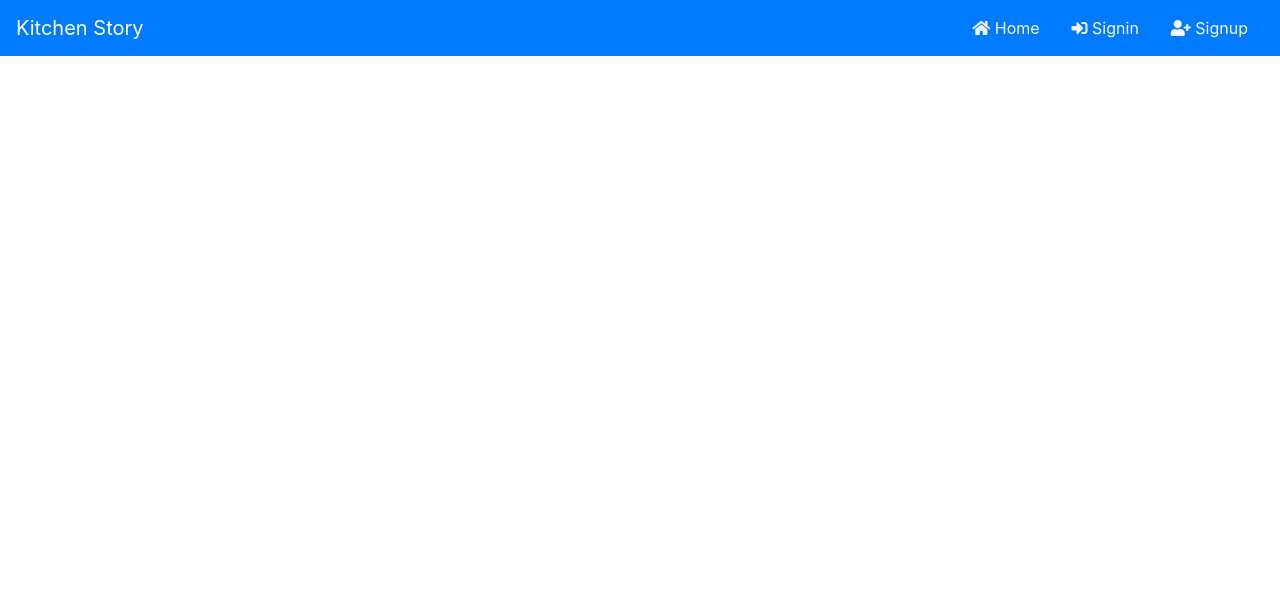
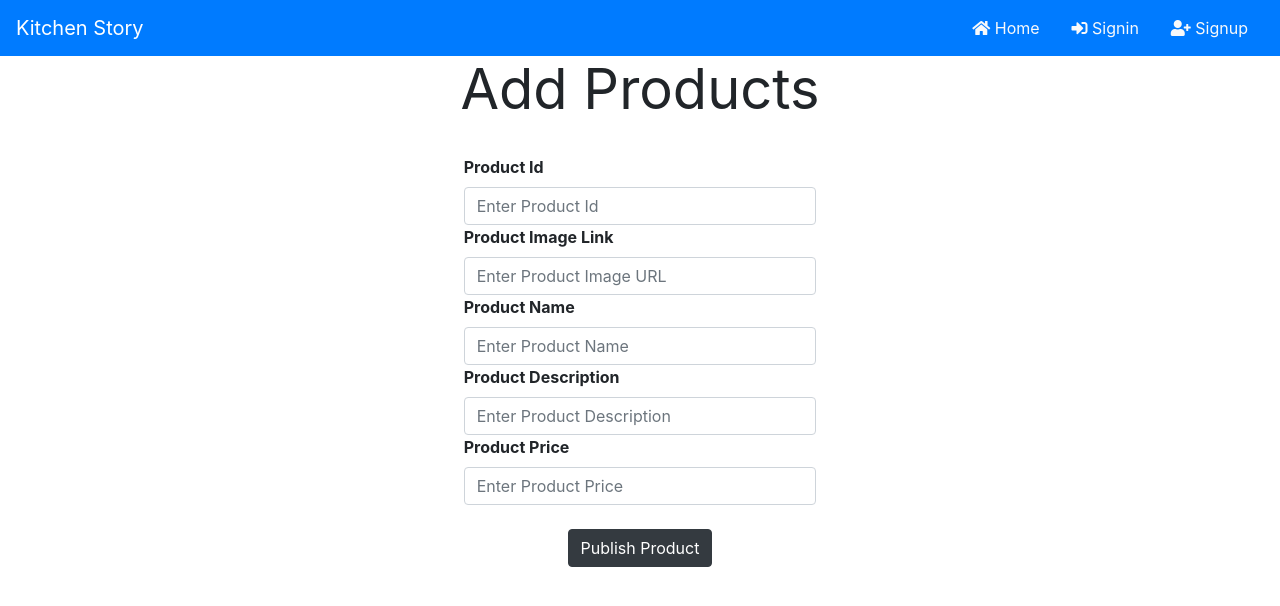
Before and after one commit to VastalShah/KitchenStory, an Angular app: page /admin in a window 1280 px wide. Before the commit this address led to /. Shown: the top 606 px of the page. Built offline with nearby package versions, Linux system fonts and the light colour scheme.

Commit message:
added admin component

```diff
--- /dev/null
+++ b/src/app/adminpage/adminpage.component.html
@@ -0,0 +1,46 @@
+<div class="container">
+    <blockquote class="blockquote text-center">
+        <h1 class="display-4"><strong>Add Products</strong></h1>
+    </blockquote>
+    <form style="padding: 1rem;" class="needs-validation">
+        <div class="form-row justify-content-center align-items-center">
+            <div class="col-md-4">
+                <label for="p_id"><strong>Product Id</strong></label>
+                <input type="text" id="p_id" class="form-control" placeholder="Enter Product Id" required (input)="handleProductId($event)">
+            </div>
+        </div>
+        <div class="form-row justify-content-center align-items-center">
+            <div class="col-md-4">
+                <label for="p_imgurl"><strong>Product Image Link</strong></label>
+                <input type="text" id="p_imgurl" class="form-control" placeholder="Enter Product Image URL" required (input)="handleProductImage($event)">
+            </div>
+        </div>
+        <div class="form-row justify-content-center align-items-center">
+            <div class="col-md-4">
+                <label for="p_name"><strong>Product Name</strong></label>
+                <input type="text" id="p_name" class="form-control" placeholder="Enter Product Name" required (input)="handleProductName($event)">
+            </div>
+        </div>
+        <div class="form-row justify-content-center align-items-center">
+            <div class="col-md-4">
+                <label for="p_desc"><strong>Product Description</strong></label>
+                <input type="text" id="p_desc" class="form-control" placeholder="Enter Product Description" required (input)="handleProductDescription($event)">
+            </div>
+        </div>
+        <div class="form-row justify-content-center align-items-center">
+            <div class="col-md-4">
+                <label for="p_price"><strong>Product Price</strong></label>
+                <input type="text" id="p_price" class="form-control" placeholder="Enter Product Price" required (input)="handleProductPrice($event)">
+            </div>
+        </div>
+
+        <div class="form-row justify-content-center align-items-center">
+            <div class="col-md-4">
+                <br>
+                <div class="text-center">
+                    <button type="submit" class="btn btn-dark text-white" (click)="handleProductSubmit($event)">Publish Product</button>
+                </div>
+            </div>
+        </div>
+    </form>
+</div>
--- /dev/null
+++ b/src/app/adminpage/adminpage.component.ts
@@ -0,0 +1,50 @@
+import { Component, OnInit } from '@angular/core';
+
+@Component({
+  selector: 'app-adminpage',
+  templateUrl: './adminpage.component.html',
+  styleUrls: ['./adminpage.component.css']
+})
+export class AdminpageComponent implements OnInit {
+
+  constructor() { }
+
+  p_id: any;
+  p_image: any;
+  p_name!: string;
+  p_desc!: string;
+  p_price!: number;
+
+  ngOnInit(): void {
+  }
+
+  handleProductId(event: any){
+    this.p_id = event.target.value;
+  }
+
+  handleProductImage(event: any){
+    this.p_image = event.target.value;
+  }
+
+  handleProductName(event: any){
+    this.p_name = event.target.value;
+  }
+
+  handleProductDescription(event: any){
+    this.p_desc = event.target.value;
+  }
+
+  handleProductPrice(event: any){
+    this.p_price = event.target.value;
+  }
+
+  handleProductSubmit(event: any){
+    let product: string = this.p_image + "+" + this.p_name + "+" + this.p_desc + "+" + this.p_price;
+    if(typeof(Storage) !== "undefined"){
+      localStorage.setItem(this.p_id, product);
+      alert("Successfully added product");
+    } else{
+      alert("Your browser does not support web storage");
+    }
+  }
+}
--- a/src/app/app-routing.module.ts
+++ b/src/app/app-routing.module.ts
@@ -1,5 +1,6 @@
 import { NgModule } from '@angular/core';
 import { RouterModule, Routes } from '@angular/router';
+import { AdminpageComponent } from './adminpage/adminpage.component';
 import { HomepageComponent } from './homepage/homepage.component';
 import { SigninComponent } from './signin/signin.component';
 import { SignupComponent } from './signup/signup.component';
@@ -17,6 +18,9 @@ const routes: Routes = [
   },
   {
     path: "", component: HomepageComponent
+  },
+  {
+    path: "admin", component: AdminpageComponent
   }
 ];
 
--- a/src/app/app.module.ts
+++ b/src/app/app.module.ts
@@ -8,6 +8,7 @@ import { SignupComponent } from './signup/signup.component';
 import { NavbarComponent } from './navbar/navbar.component';
 import { SigninComponent } from './signin/signin.component';
 import { HomepageComponent } from './homepage/homepage.component';
+import { AdminpageComponent } from './adminpage/adminpage.component';
 
 @NgModule({
   declarations: [
@@ -15,7 +16,8 @@ import { HomepageComponent } from './homepage/homepage.component';
     SignupComponent,
     NavbarComponent,
     SigninComponent,
-    HomepageComponent
+    HomepageComponent,
+    AdminpageComponent
   ],
   imports: [
     BrowserModule,
```
Also changed, not shown: src/app/adminpage/adminpage.component.css (added), 1 other file (tests, documents, lock files or other folders).
